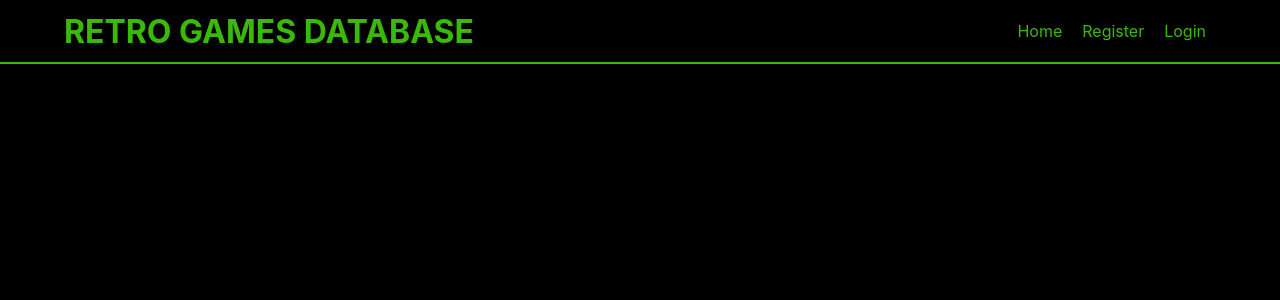
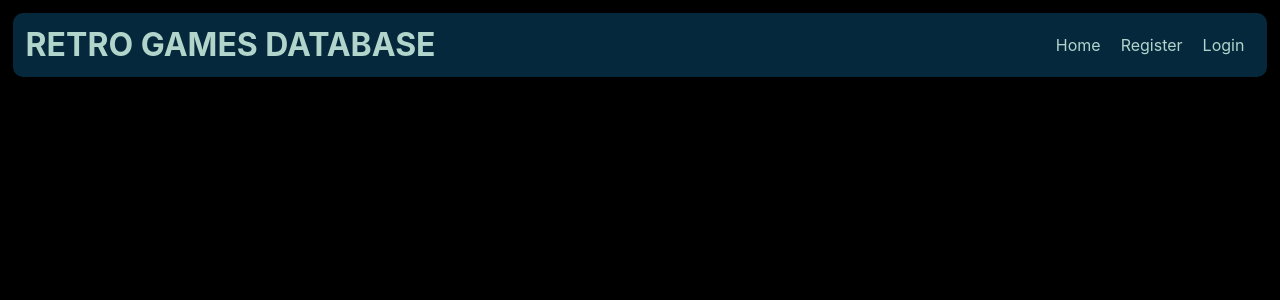
Before and after one commit to pau-develop/retro-games-database, a Next.js app: page / in a window 1280 px wide. Shown: the top 300 px of the page. Built offline with nearby package versions, Linux system fonts and the light colour scheme.

Commit message:
Changed Header style

```diff
--- a/components/Header/HeaderStyled.ts
+++ b/components/Header/HeaderStyled.ts
@@ -1,24 +1,27 @@
 import styled from "styled-components";
 
 const HeaderStyled = styled.div`
-  width: 100%;
+  position: absolute;
+  width: 98%;
   height: 8%;
-  background-color: #000;
-  border-bottom: 2px solid #3bb909;
+  border-radius: 10px;
+  background-color: ${(props) => props.theme.primaryColor};
+
   display: flex;
   align-items: center;
   justify-content: space-between;
-  padding: 0 5%;
+  margin: 1%;
+  padding: 1%;
   .header {
     &__title {
       padding: 0;
       margin: 0;
-      color: #3bb909;
+      color: ${(props) => props.theme.fontColor};
     }
     &__navigation {
       padding: 0;
       margin: 0;
-      color: #3bb909;
+      color: ${(props) => props.theme.fontColor};
       ul {
         display: flex;
         list-style: none;
@@ -27,7 +30,7 @@ const HeaderStyled = styled.div`
         }
       }
       a:-webkit-any-link {
-        color: #3bb909;
+        color: ${(props) => props.theme.fontColor};
         cursor: pointer;
         text-decoration: none;
       }
--- a/components/Layout/LayoutStyled.ts
+++ b/components/Layout/LayoutStyled.ts
@@ -2,7 +2,7 @@ import styled from "styled-components";
 
 const LayoutStyled = styled.div`
   width: 100%;
-  height: 92%;
+  height: 100%;
   background-color: black;
   display: flex;
   flex-direction: column;
--- a/theme/theme.ts
+++ b/theme/theme.ts
@@ -1,5 +1,5 @@
 const theme = {
-  primaryColor: "#256D85",
+  primaryColor: "#06283D",
   fontColor: "#B1D5CB",
 };
 
```
